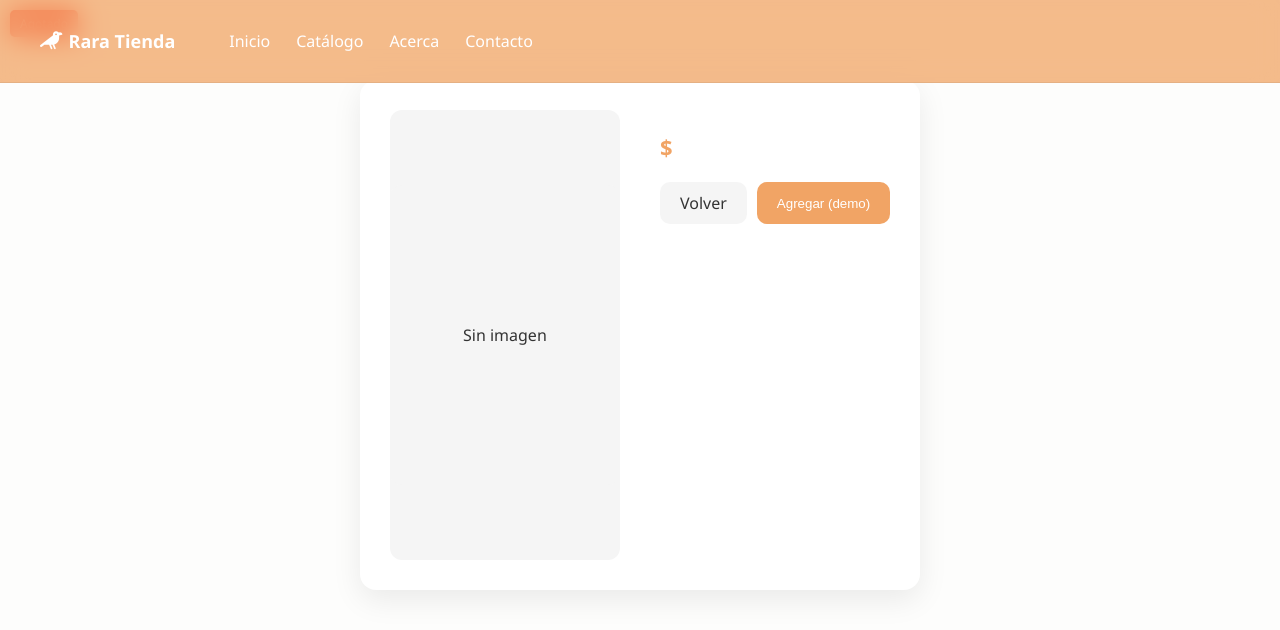
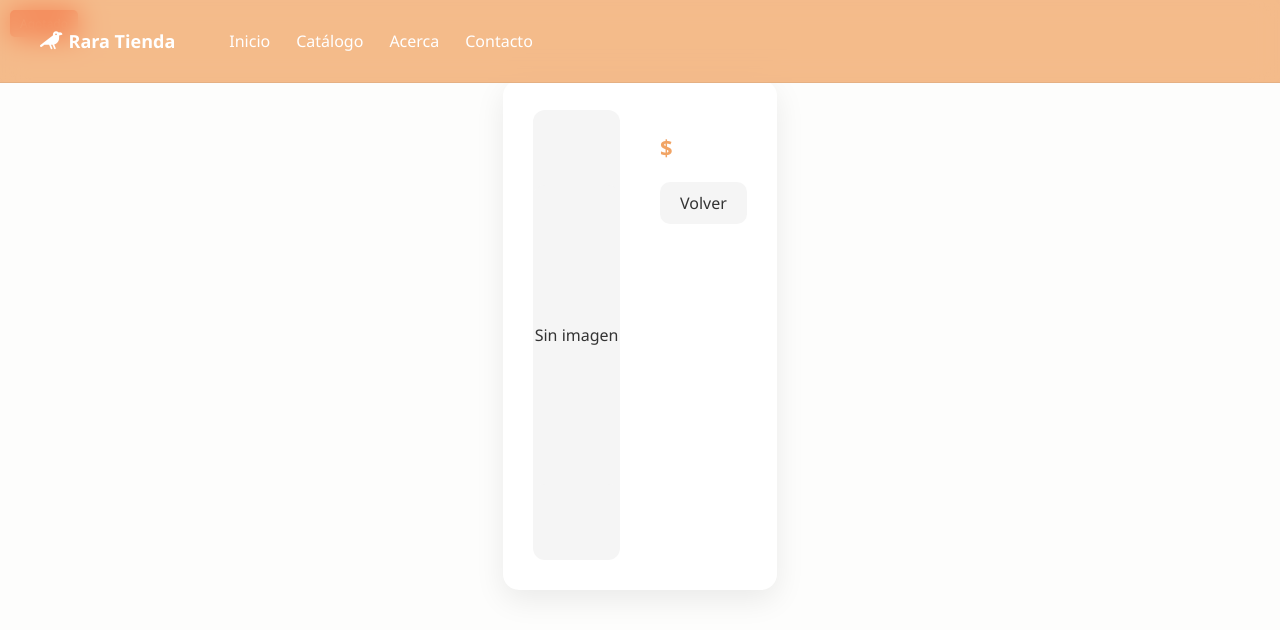
Before and after one commit to felipooon/rara-app, a Django app: template templates/producto_detail.html in a window 1280 px wide. Shown: the top 630 px of the page. Run offline with Django 5.2, Linux system fonts and the light colour scheme; the template is opened without the code that fills it, so the values that code supplies are empty.

Commit message:
quite boton agregar

```diff
--- a/templates/producto_detail.html
+++ b/templates/producto_detail.html
@@ -38,9 +38,9 @@
           Volver
         </a>
 
-        <button class="btn-principal">
+        <!--<button class="btn-principal">
           Agregar (demo)
-        </button>
+        </button>-->
       </div>
 
     </div>
```
